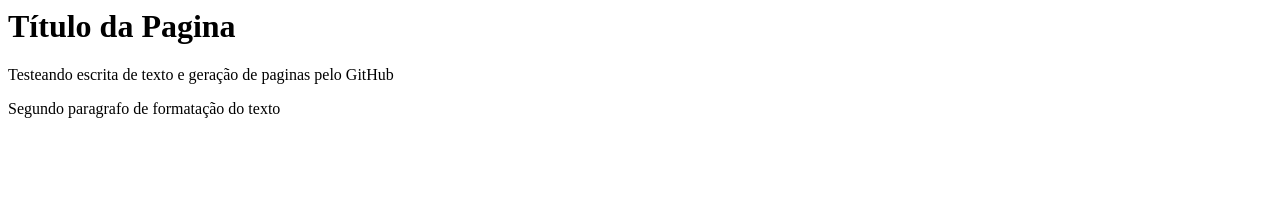
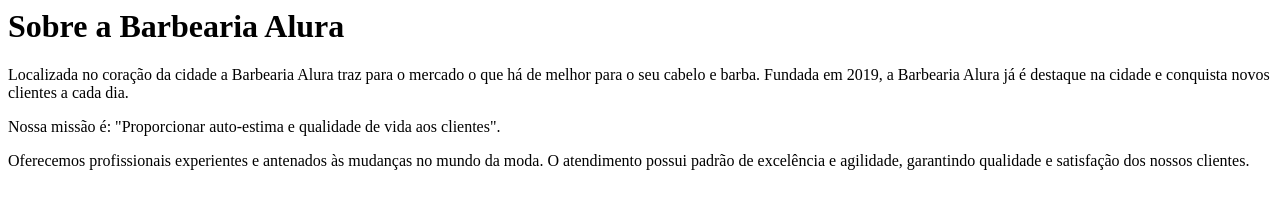
Before and after one commit to HawardAntunny/HTML_e_CSS_CursoAlura, a plain HTML site: page index.html in a window 1280 px wide. Drawn offline with Linux system fonts and the light colour scheme.

Commit message:
ultimo teste

```diff
--- a/index.html
+++ b/index.html
@@ -1,9 +1,9 @@
-<h1>Título da Pagina </h1>
+<h1>Sobre a Barbearia Alura</h1>
 
-<p>
-   Testeando escrita de texto e geração de paginas pelo GitHub
-</p>
+<p>Localizada no coração da cidade a Barbearia Alura traz para o mercado o que há de melhor para o seu cabelo e barba.
+Fundada em 2019, a Barbearia Alura já é destaque na cidade e conquista novos clientes a cada dia.</p>
 
-<p>
-   Segundo paragrafo de formatação do texto
-</p>
+<p>Nossa missão é: "Proporcionar auto-estima e qualidade de vida aos clientes".</p>
+
+<p>Oferecemos profissionais experientes e antenados às mudanças no mundo da moda.
+O atendimento possui padrão de excelência e agilidade, garantindo qualidade e satisfação dos nossos clientes.</p>
```
